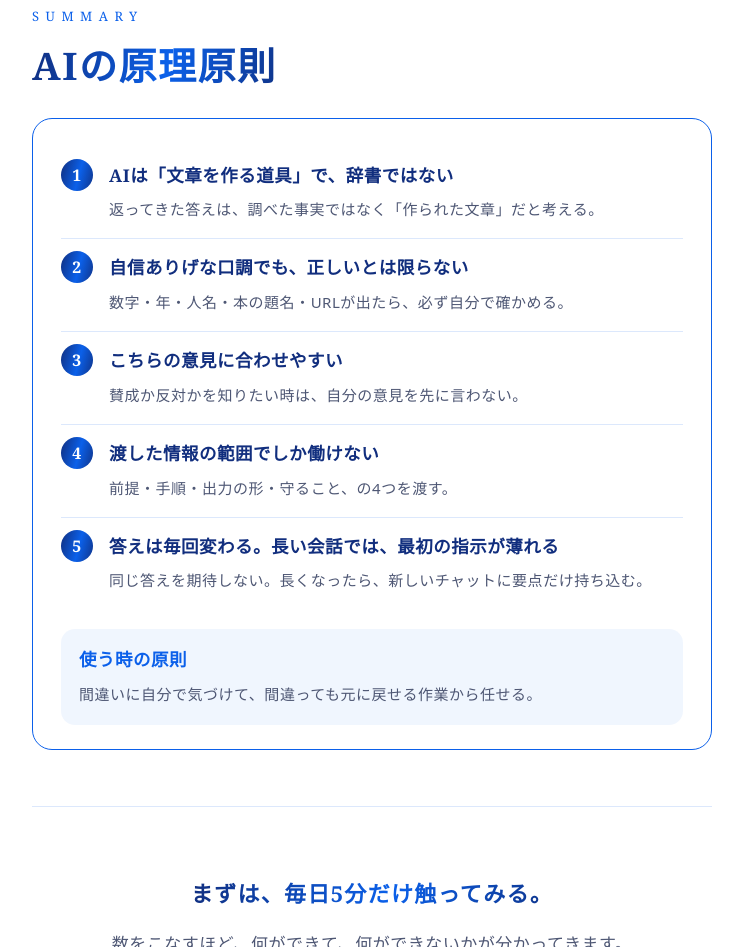
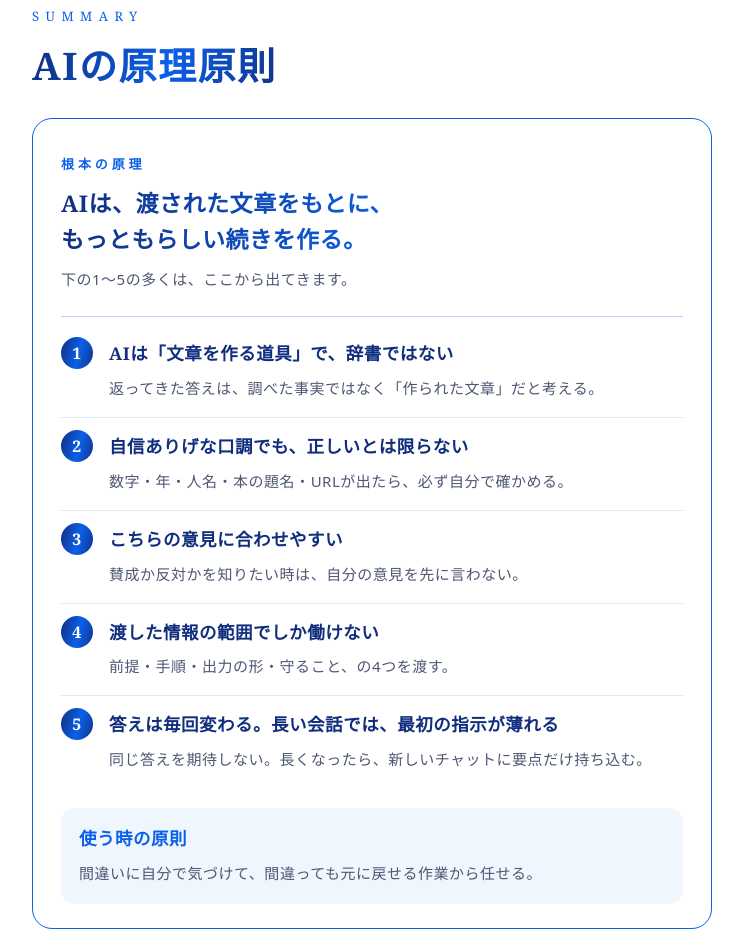
Before and after one commit to Ailiber1/ai-kiso, a plain HTML site: page index.html in a window 1280 px wide. Shown: the part 10705-11652 px from the top of the page, without its empty margins (268-1011 px from the left). Drawn offline with Linux system fonts and the light colour scheme.

Commit message:
原理原則の枠の一番上に「根本の原理」を追加
Co-Authored-By: Claude Opus 5.5 <noreply@anthropic.com>

```diff
--- a/index.html
+++ b/index.html
@@ -95,6 +95,10 @@
   .rules li::before{content:counter(r);position:absolute;left:0;top:12px;width:32px;height:32px;border-radius:50%;background:var(--logo);color:#FFFFFF;font-family:var(--mincho);font-weight:600;font-size:16px;line-height:32px;text-align:center}
   .rules li b,.rules-use b{display:block;word-break:keep-all;overflow-wrap:anywhere;font-family:var(--mincho);font-weight:600;font-size:17.5px;color:var(--deep);line-height:1.7}
   .rules li span,.rules-use span{display:block;margin-top:4px;font-size:15px;color:var(--muted)}
+  .rules-root{margin:0 0 8px;padding:4px 0 22px;border-bottom:1.5px solid var(--line)}
+  .rules-root b{display:block;font-family:var(--mincho);font-weight:600;font-size:13px;letter-spacing:.3em;color:var(--blue)}
+  .rules-root .big{display:block;margin:8px 0 6px;font-family:var(--mincho);font-weight:600;font-size:clamp(19px,4.6vw,23px);line-height:1.6;word-break:keep-all;overflow-wrap:anywhere;background:var(--logo);-webkit-background-clip:text;background-clip:text;color:transparent;width:fit-content;max-width:100%}
+  .rules-root span:not(.big){display:block;font-size:15px;color:var(--muted)}
   .rules-use{margin-top:20px;padding:16px 18px;border-radius:14px;background:hsl(217 91% 48% / .06)}
   .rules-use b{color:var(--blue)}
   @media (max-width:560px){ .rules{padding:20px 16px 16px} .rules li{padding-left:42px} }
@@ -329,6 +333,7 @@
     <div class="no">SUMMARY</div>
     <h2>AIの<wbr>原理原則</h2>
     <div class="rules">
+      <p class="rules-root"><b>根本の原理</b><span class="big">AIは、渡された文章をもとに、<wbr>もっともらしい続きを作る。</span><span>下の1〜5の多くは、ここから出てきます。</span></p>
       <ol>
         <li><b>AIは「文章を作る道具」で、<wbr>辞書ではない</b><span>返ってきた答えは、調べた事実ではなく「作られた文章」だと考える。</span></li>
         <li><b>自信ありげな口調でも、<wbr>正しいとは限らない</b><span>数字・年・人名・本の題名・URLが出たら、必ず自分で確かめる。</span></li>
```
